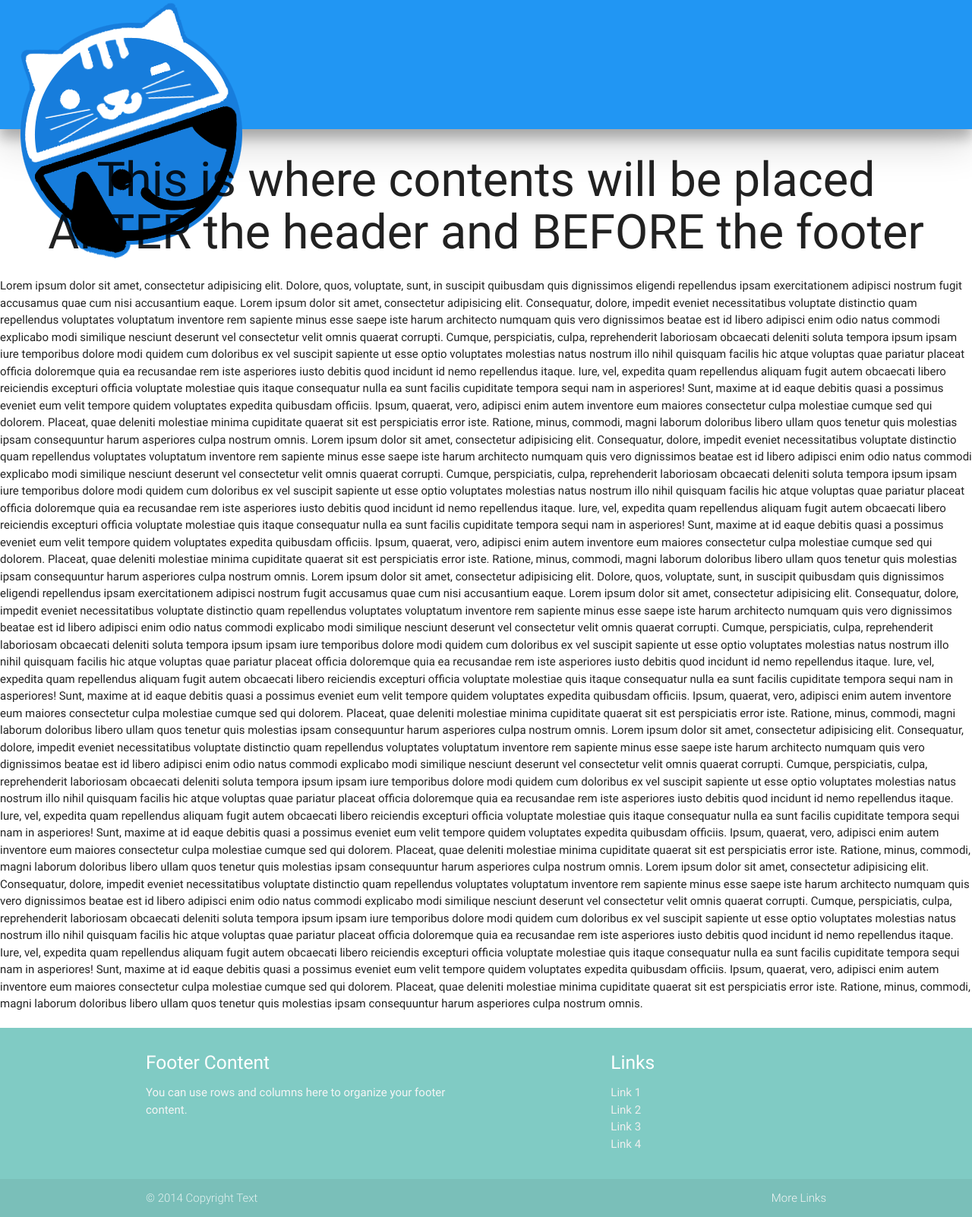
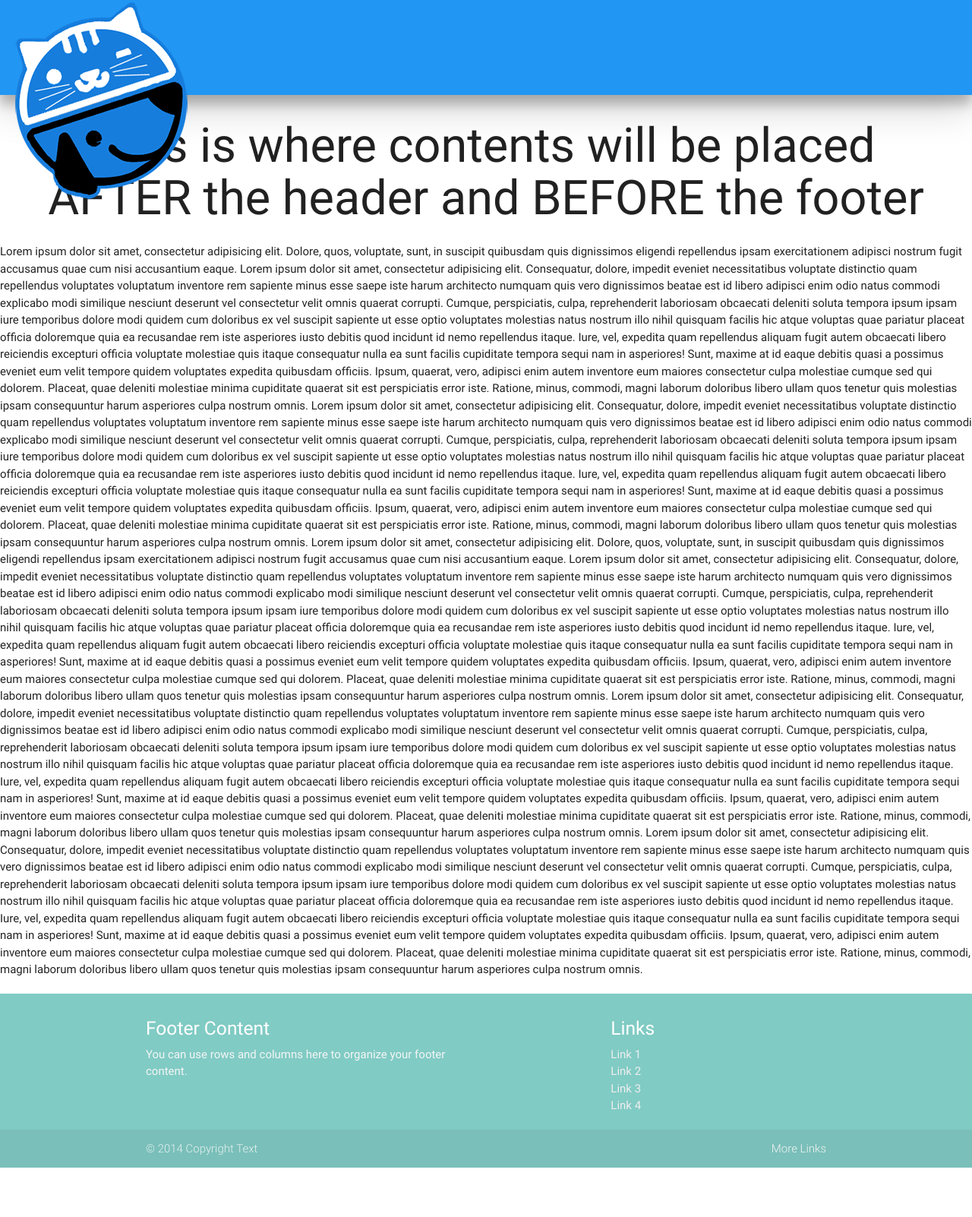
Before and after one commit to Cacehh/FTF_pet, a CodeIgniter app: page /_ITProject/ in a window 1280 px wide. Shown: the whole page at 76% size. After the commit the page ends 1537 px from the top, so only its background shows below. Run offline with CodeIgniter, Linux system fonts and the light colour scheme; some libraries are stand-ins or nearby versions.

Commit message:
added files in the public folder

```diff
--- a/public/css/defined.css
+++ b/public/css/defined.css
@@ -1,14 +1,49 @@
-nav.page_header {
-    height: 170px;
+* {
+    margin: 0;
 }
 
-body {
-/*
-    display: flex;
+html, body {
+  height: 100%;
+}
+
+nav.page_header {
+	position: relative;
+	top: 0px;
+	height: 170px;
+	margin: 0 auto;
+	height: 125px !important;
+	line-height: 125px !important;
+}
+
+div.formdiv_register {
+	position: relative;
+	height: 600px;
+	width: 60%;
+	top: 50px;
+	margin: 0 auto;
+}
+
+div.formdiv_login {
+	position: relative;
+	height: 350px;
+	width: 40%;
+	top: 50px;
+	margin: 0 auto;
+}
+
+nav.header_nav {
+
+}
+
+div.down_d {
+	position: relative;
+	top: 25%;
+}
+body{
+/*    display: flex;
     min-height: 100vh;
-    flex-direction: column;
-*/
-  }
+    flex-direction: column;*/
+}
 
   main {
 /*    flex: 1 0 auto;*/
--- /dev/null
+++ b/public/materialize/css/icon.css
@@ -0,0 +1,23 @@
+/* fallback */
+@font-face {
+  font-family: 'Material Icons';
+  font-style: normal;
+  font-weight: 400;
+  src: local('Material Icons'), local('MaterialIcons-Regular'), url(../MatIcons.woff2) format('woff2');
+}
+
+.material-icons {
+  font-family: 'Material Icons';
+  font-weight: normal;
+  font-style: normal;
+  font-size: 24px;
+  line-height: 1;
+  letter-spacing: normal;
+  text-transform: none;
+  display: inline-block;
+  white-space: nowrap;
+  word-wrap: normal;
+  direction: ltr;
+  -webkit-font-feature-settings: 'liga';
+  -webkit-font-smoothing: antialiased;
+}
```
Also changed, not shown: public/materialize/MatIcons.woff2 (added), public/media/Badge.png.
